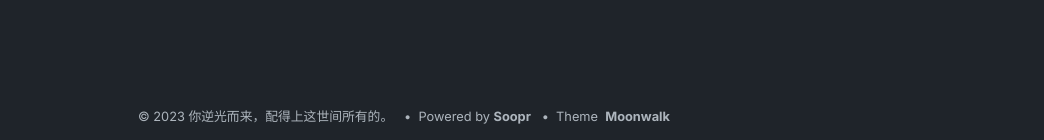
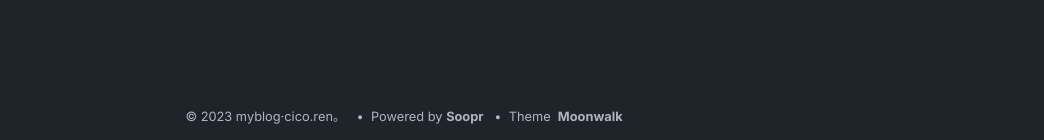
Before and after one commit to nuanyang938/Moonwalk, a Jekyll site: the page built from index.md, in a window 1280 px wide. Shown: the part 1289-1429 px from the top of the page, without its empty margins (236-1280 px from the left). Built offline with Jekyll 4.4.1, drawn with Linux system fonts in a browser that asks for light colours.

Commit message:
Update _config.yml

```diff
--- a/_config.yml
+++ b/_config.yml
@@ -1,5 +1,5 @@
 title: cico
-author: 你逆光而来，配得上这世间所有的。
+author: myblog·cico.ren。
 url: https://blog.cico.ren # root address of the site
 description: > # description of the site (multiple lines allowed)
   青山一片云雾，心安即归处
@@ -18,7 +18,7 @@ remote_theme: abhinavs/moonwalk
 theme_config:
   appearance: "dark" # can be "light", "dark" or "auto"
   appearance_toggle: true # if appearance can be switched by user
-  back_home_text: "home.." # customize text for homepage link in post layout
+  back_home_text: "Home.." # customize text for homepage link in post layout
   date_format: "%Y-%m-%d" # customize how date is formatted
   show_description: true # show blog description
   show_navbar: true # show horizontal navbar
```
